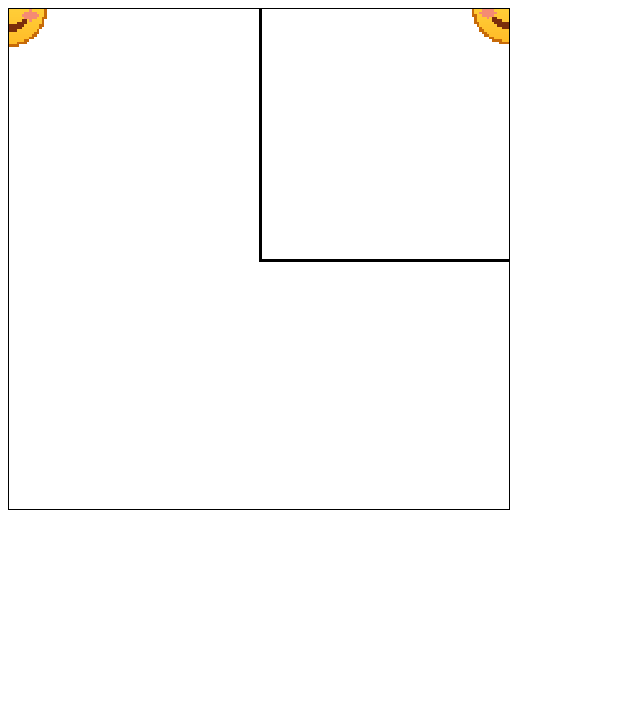
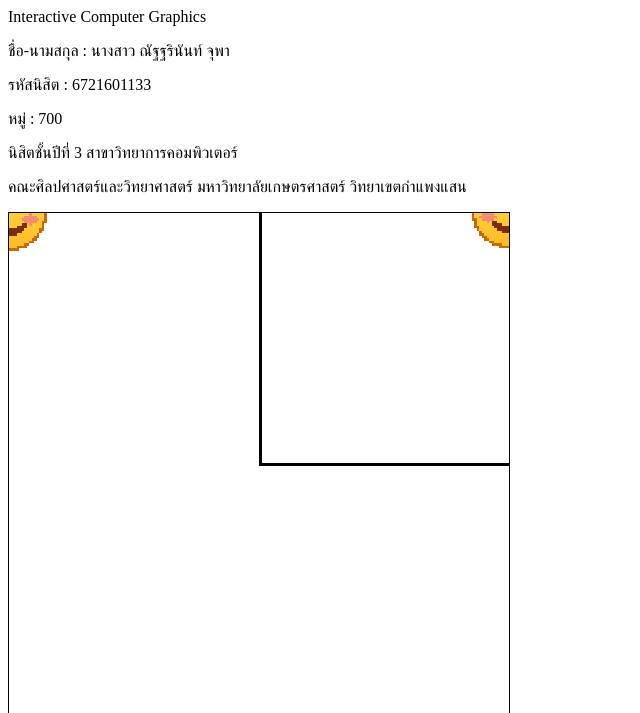
Before and after one commit to Natthinan22/Transformation, a plain HTML site: page index.html in a window 1280 px wide. Shown: the top 713 px of the page, without its empty margins (0-640 px from the left). Drawn offline with Linux system fonts and the light colour scheme.

Commit message:
Add files via upload

```diff
--- a/index.html
+++ b/index.html
@@ -1,9 +1,19 @@
 <html>
+  <html lang="th">
 <head>
+  <meta charset="UTF-8">
 <title>Raster Graphics</title>
 </head>
 <body>
 
+  <div class="title">Interactive Computer Graphics</div>
+  <div class="info-section">
+      <p>ชื่อ-นามสกุล : นางสาว ณัฐฐรินันท์ จุพา</p>
+      <p>รหัสนิสิต : 6721601133</p>
+      <p>หมู่ : 700</p>
+      <p>นิสิตชั้นปีที่ 3 สาขาวิทยาการคอมพิวเตอร์</p>
+      <p>คณะศิลปศาสตร์และวิทยาศาสตร์ มหาวิทยาลัยเกษตรศาสตร์ วิทยาเขตกำแพงแสน</p>
+  </div>
 
 <canvas id="canvas" width="200" height="200"
 style="width:500px; height:500px; border:1px solid #000; image-rendering: pixelated;">
```
